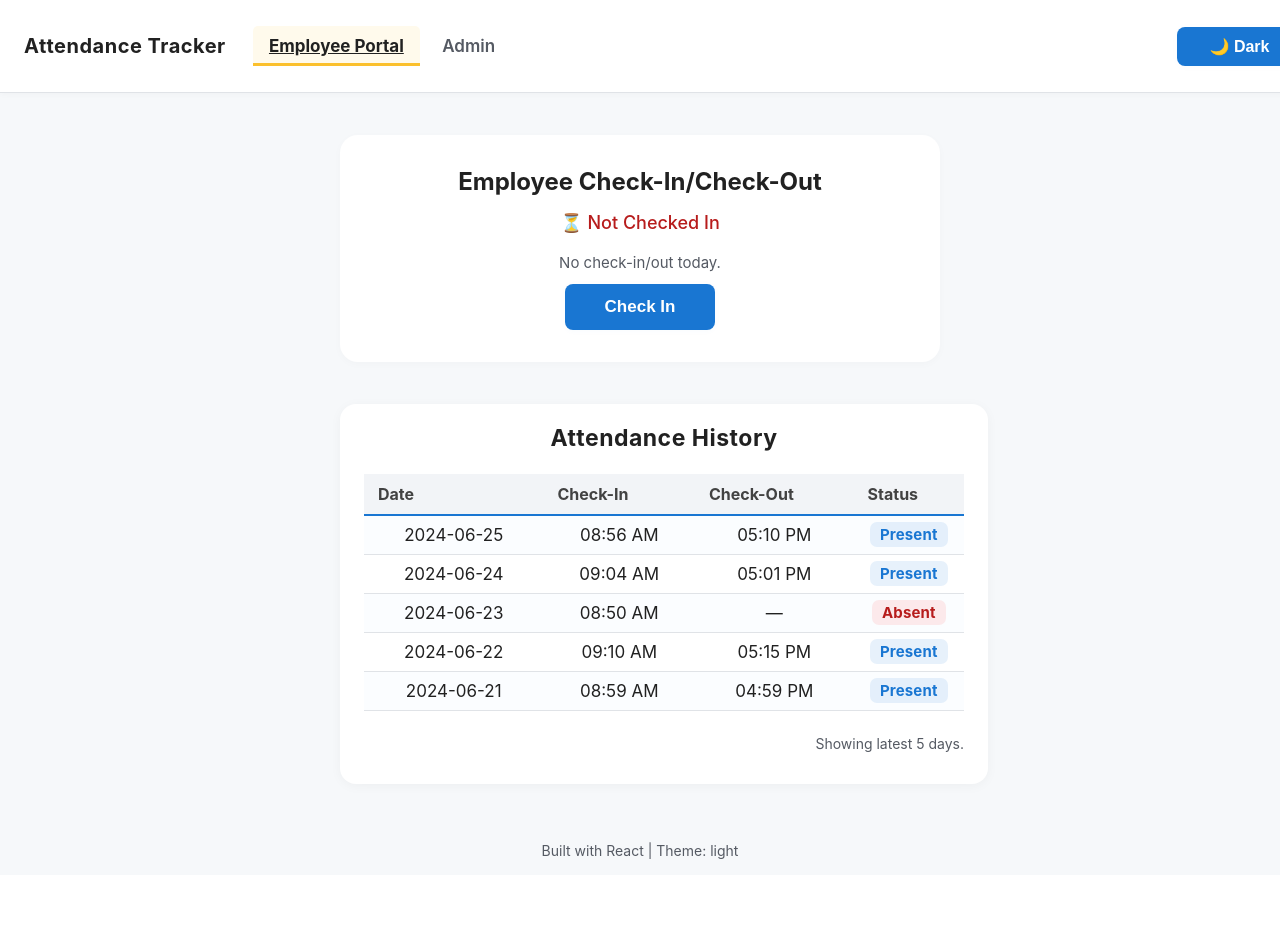
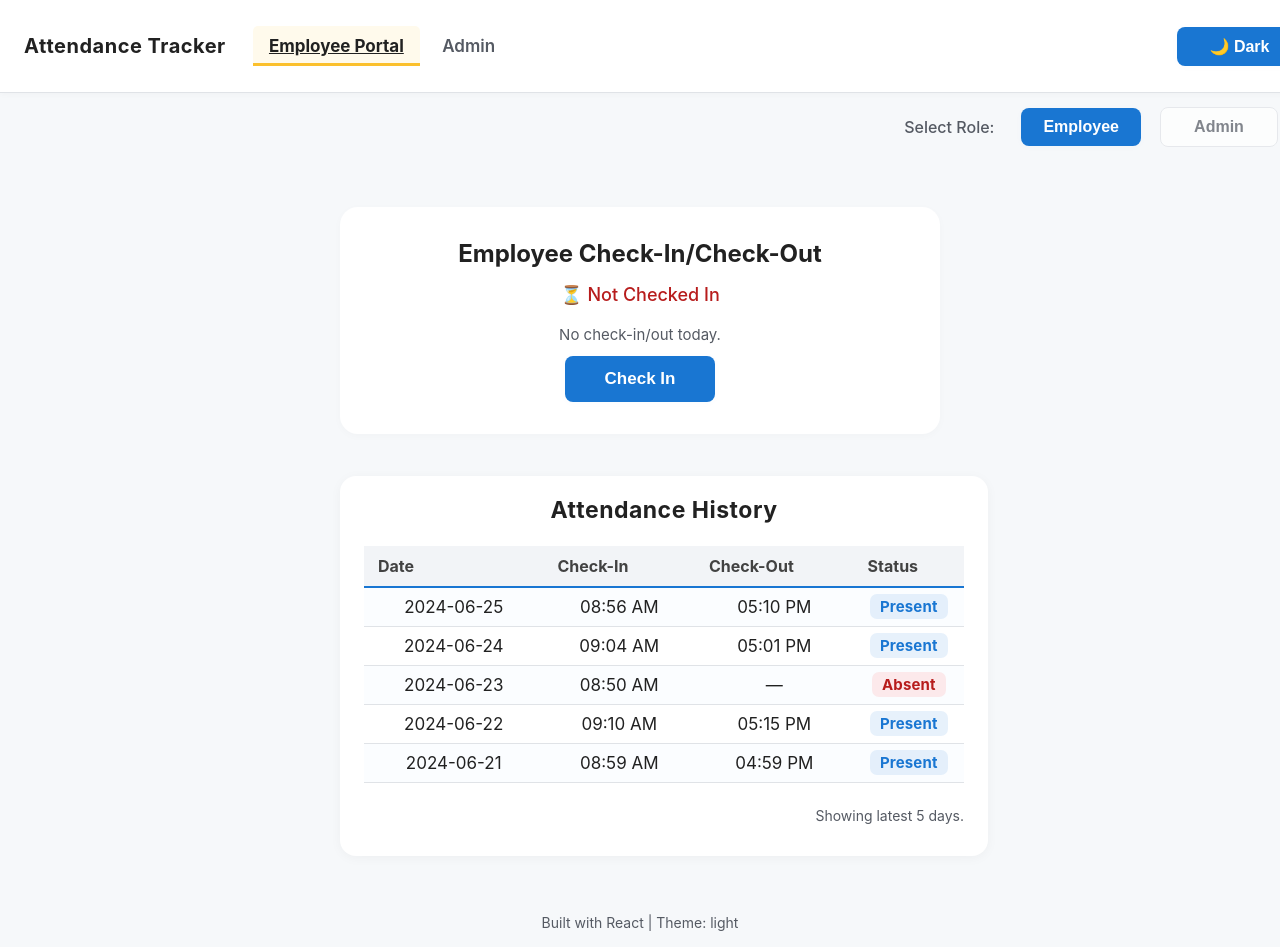
Before and after one commit to Workflow-Manager-admin/attendtrack-110575-4d5af8ed, a React (Create React App) app in the folder attendance_frontend/: page / in a window 1280 px wide. Shown: the top 947 px of the page. Before the commit the page ends 875 px from the top, so only its background shows below. Built offline with nearby package versions, Linux system fonts and the light colour scheme.

Commit message:
CheckPoint - cg7c666613

```diff
--- a/attendance_frontend/src/App.js
+++ b/attendance_frontend/src/App.js
@@ -7,6 +7,7 @@ import EmployeeCheckin from './components/EmployeeCheckin';
 import AttendanceHistory from './components/AttendanceHistory';
 import AdminDashboard from './pages/AdminDashboard';
 import AttendanceReport from './components/AttendanceReport';
+import RoleSelector from './components/RoleSelector';
 
 // Side navigation for Admin Section
 function AdminSideNav() {
@@ -48,9 +49,20 @@ function AdminSideNav() {
 // PUBLIC_INTERFACE
 function App() {
   /**
-   * Main application entry point for routes, theming, dash layout.
+   * Main application entry point for routes, theming, dash layout, and role selection.
    */
   const [theme, setTheme] = useState('light');
+
+  // Persistent role state (default "employee")
+  const ROLE_KEY = "attend_role";
+  const [role, setRole] = useState(() => {
+    const stored = localStorage.getItem(ROLE_KEY);
+    if (stored === "admin" || stored === "employee") return stored;
+    return "employee";
+  });
+  useEffect(() => {
+    localStorage.setItem(ROLE_KEY, role);
+  }, [role]);
 
   // Effect to apply theme to document element
   useEffect(() => {
@@ -169,26 +181,46 @@ function App() {
     );
   }
 
+  // Main: Show either employee or admin view, based on role.
   return (
     <div className="App">
       <AppHeader />
-      <Routes>
-        {/* Employee portal (root) */}
-        <Route path="/" element={<EmployeeLayout />} />
-        {/* Admin dashboard (protected) */}
-        <Route path="/admin/*" element={
-          <AdminLayout>
-            <Routes>
-              <Route path="dashboard" element={<AdminDashboard />} />
-              <Route path="report" element={<AttendanceReport />} />
-              {/* Default: redirect /admin to dashboard */}
-              <Route index element={<Navigate to="dashboard" replace />} />
-            </Routes>
-          </AdminLayout>
-        } />
-        {/* Catch all: redirect to root (employee area) */}
-        <Route path="*" element={<Navigate to="/" replace />} />
-      </Routes>
+      <div style={{ width: "100%", display: "flex", justifyContent: "flex-end", marginTop: 4 }}>
+        <RoleSelector role={role} onChange={setRole} />
+      </div>
+      {role === "employee" ? (
+        // Employee portal UI (no admin side nav, just the core employee functions)
+        <div style={{ width: "100%" }}>
+          <main className="employee-main"
+            style={{
+              maxWidth: 600,
+              margin: '2rem auto',
+              display: 'flex',
+              flexDirection: 'column',
+              gap: '2rem',
+            }}>
+            <EmployeeCheckin />
+            <AttendanceHistory />
+          </main>
+        </div>
+      ) : (
+        // Admin all-in-one (this mirrors the admin dashboard area)
+        <div style={{ width: "100%" }}>
+          <div
+            className="admin-dashboard-layout"
+            style={{
+              display: 'flex',
+              minHeight: 'calc(100vh - 60px)',
+              background: 'var(--bg-primary)',
+            }}
+          >
+            <AdminSideNav />
+            <main className="admin-content" style={{ flex: 1, padding: '2.5rem 2.5rem 2.5rem 2.5rem', minHeight: '100vh' }}>
+              <AdminDashboard />
+            </main>
+          </div>
+        </div>
+      )}
       <AppFooter />
     </div>
   );
--- /dev/null
+++ b/attendance_frontend/src/components/RoleSelector.js
@@ -0,0 +1,66 @@
+import React from "react";
+
+/**
+ * Simple role selector for "mock login" – switches between employee/admin views.
+ * Used at application top-level to determine which UI to display.
+ * PUBLIC_INTERFACE
+ */
+function RoleSelector({ role, onChange }) {
+  return (
+    <div style={{
+      display: "flex",
+      gap: 15,
+      alignItems: "center",
+      justifyContent: "flex-end",
+      padding: "6px 0",
+      marginBottom: 8,
+      minHeight: 48,
+      background: "transparent"
+    }}>
+      <span style={{
+        fontWeight: 500,
+        color: "var(--text-secondary)",
+        fontSize: 16,
+        marginRight: 10
+      }}>Select Role:</span>
+      <button
+        type="button"
+        className="btn"
+        style={{
+          background: role === "employee" ? "var(--button-bg)" : "var(--bg-secondary)",
+          color: role === "employee" ? "var(--button-text)" : "var(--text-secondary)",
+          border: role === "employee" ? "none" : "1.5px solid var(--border-color)",
+          fontWeight: 700,
+          borderRadius: 8,
+          boxShadow: role === "employee" ? "0 1px 6px rgba(25, 118, 210, 0.03)" : "none",
+          opacity: role === "employee" ? 1 : 0.72,
+          minWidth: 118
+        }}
+        aria-pressed={role === "employee"}
+        onClick={() => onChange("employee")}
+      >
+        Employee
+      </button>
+      <button
+        type="button"
+        className="btn"
+        style={{
+          background: role === "admin" ? "var(--button-bg)" : "var(--bg-secondary)",
+          color: role === "admin" ? "var(--button-text)" : "var(--text-secondary)",
+          border: role === "admin" ? "none" : "1.5px solid var(--border-color)",
+          fontWeight: 700,
+          borderRadius: 8,
+          boxShadow: role === "admin" ? "0 1px 6px rgba(25, 118, 210, 0.03)" : "none",
+          opacity: role === "admin" ? 1 : 0.72,
+          minWidth: 118
+        }}
+        aria-pressed={role === "admin"}
+        onClick={() => onChange("admin")}
+      >
+        Admin
+      </button>
+    </div>
+  );
+}
+
+export default RoleSelector;
```
